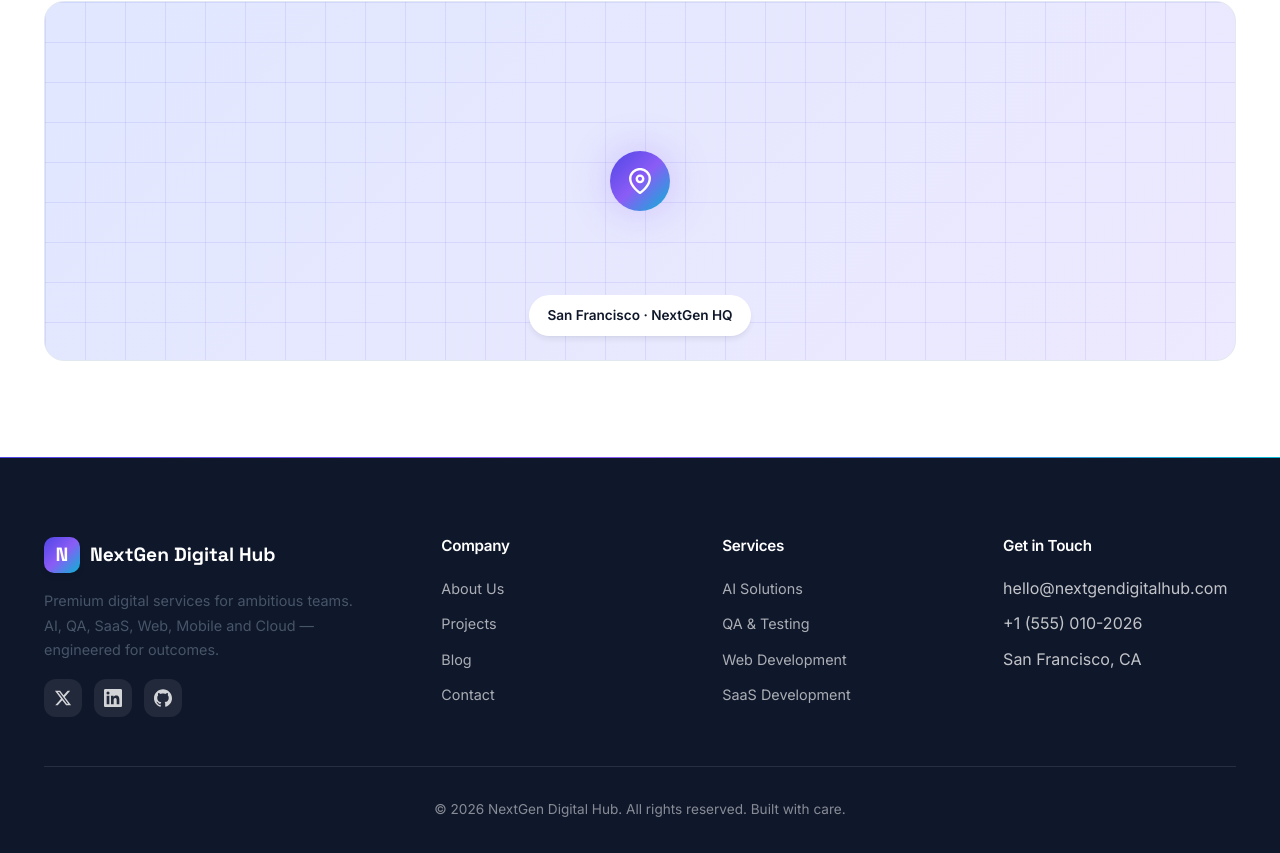
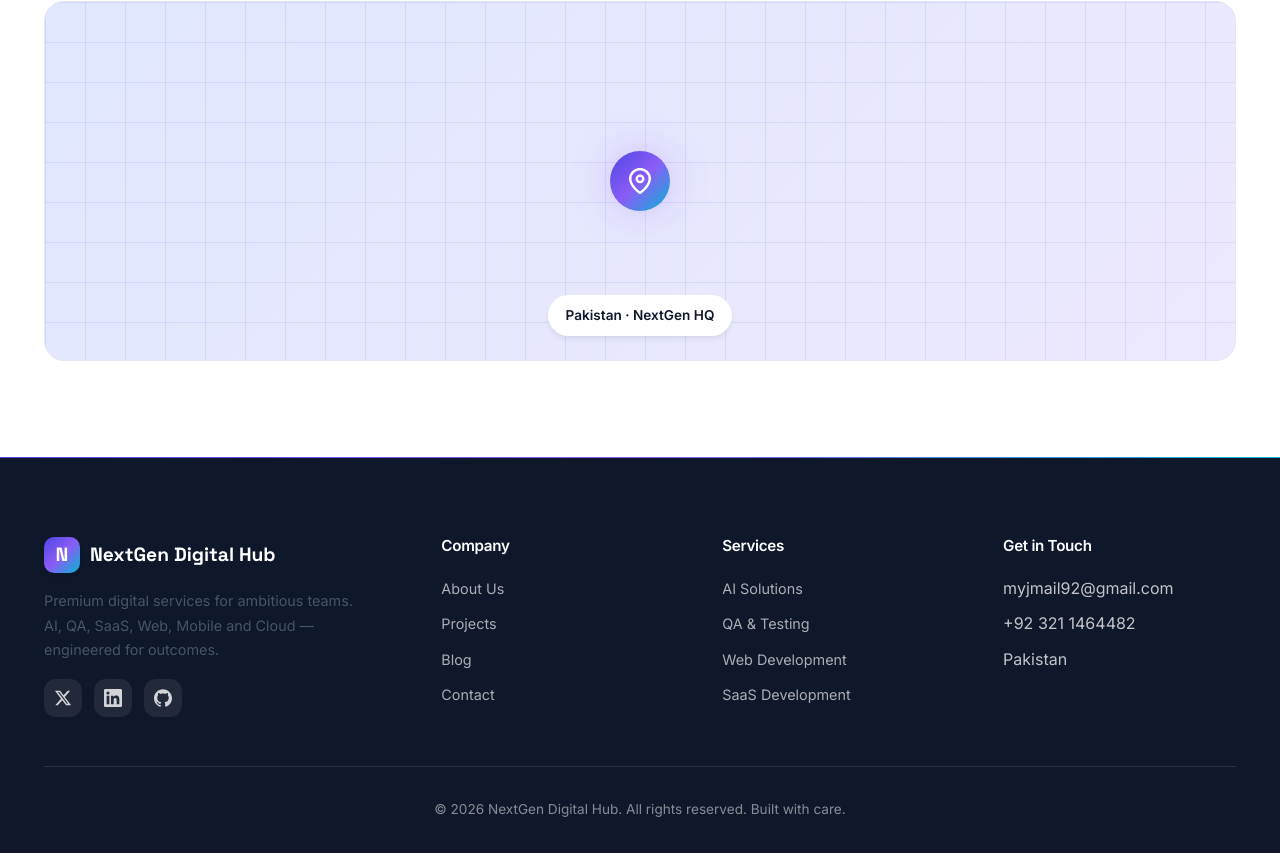
Before and after one commit to Abdul102/nextgen-digital-hub, a Next.js app: page /contact in a window 1280 px wide. Shown: the part 1239-2092 px from the top of the page. Built offline with nearby package versions, Linux system fonts and the light colour scheme.

Commit message:
Add CEO photo and update contact info

```diff
--- a/app/components/Footer.js
+++ b/app/components/Footer.js
@@ -46,9 +46,9 @@
           <div>
             <h4>Get in Touch</h4>
             <ul className="footer-links">
-              <li>hello@nextgendigitalhub.com</li>
-              <li>+1 (555) 010-2026</li>
-              <li>San Francisco, CA</li>
+              <li>myjmail92@gmail.com</li>
+              <li>+92 321 1464482</li>
+              <li>Pakistan</li>
             </ul>
           </div>
         </div>
--- a/app/contact/page.js
+++ b/app/contact/page.js
@@ -28,10 +28,10 @@
                 <h3>Talk to us</h3>
                 <p className="info-text">Whether it's a new product, a rescue project, or just an idea — we'd love to hear about it.</p>
                 {[
-                  { label: 'Email', value: 'hello@nextgendigitalhub.com', icon: <svg width="20" height="20" viewBox="0 0 24 24" fill="none" stroke="currentColor" strokeWidth="2"><path d="M4 4h16c1.1 0 2 .9 2 2v12c0 1.1-.9 2-2 2H4c-1.1 0-2-.9-2-2V6c0-1.1.9-2 2-2z"/><path d="M22 6l-10 7L2 6"/></svg> },
-                  { label: 'Phone', value: '+1 (555) 010-2026', icon: <svg width="20" height="20" viewBox="0 0 24 24" fill="none" stroke="currentColor" strokeWidth="2"><path d="M22 16.92v3a2 2 0 0 1-2.18 2 19.79 19.79 0 0 1-8.63-3.07 19.5 19.5 0 0 1-6-6 19.79 19.79 0 0 1-3.07-8.67A2 2 0 0 1 4.11 2h3a2 2 0 0 1 2 1.72 12.84 12.84 0 0 0 .7 2.81 2 2 0 0 1-.45 2.11L8.09 9.91a16 16 0 0 0 6 6l1.27-1.27a2 2 0 0 1 2.11-.45 12.84 12.84 0 0 0 2.81.7A2 2 0 0 1 22 16.92z"/></svg> },
-                  { label: 'Office', value: 'San Francisco, California, USA', icon: <svg width="20" height="20" viewBox="0 0 24 24" fill="none" stroke="currentColor" strokeWidth="2"><path d="M21 10c0 7-9 13-9 13s-9-6-9-13a9 9 0 0 1 18 0z"/><circle cx="12" cy="10" r="3"/></svg> },
-                  { label: 'Hours', value: 'Mon – Fri, 9am – 6pm PT', icon: <svg width="20" height="20" viewBox="0 0 24 24" fill="none" stroke="currentColor" strokeWidth="2"><circle cx="12" cy="12" r="10"/><path d="M12 6v6l4 2"/></svg> }
+                  { label: 'Email', value: 'myjmail92@gmail.com', icon: <svg width="20" height="20" viewBox="0 0 24 24" fill="none" stroke="currentColor" strokeWidth="2"><path d="M4 4h16c1.1 0 2 .9 2 2v12c0 1.1-.9 2-2 2H4c-1.1 0-2-.9-2-2V6c0-1.1.9-2 2-2z"/><path d="M22 6l-10 7L2 6"/></svg> },
+                  { label: 'Phone', value: '+92 321 1464482', icon: <svg width="20" height="20" viewBox="0 0 24 24" fill="none" stroke="currentColor" strokeWidth="2"><path d="M22 16.92v3a2 2 0 0 1-2.18 2 19.79 19.79 0 0 1-8.63-3.07 19.5 19.5 0 0 1-6-6 19.79 19.79 0 0 1-3.07-8.67A2 2 0 0 1 4.11 2h3a2 2 0 0 1 2 1.72 12.84 12.84 0 0 0 .7 2.81 2 2 0 0 1-.45 2.11L8.09 9.91a16 16 0 0 0 6 6l1.27-1.27a2 2 0 0 1 2.11-.45 12.84 12.84 0 0 0 2.81.7A2 2 0 0 1 22 16.92z"/></svg> },
+                  { label: 'Office', value: 'Pakistan', icon: <svg width="20" height="20" viewBox="0 0 24 24" fill="none" stroke="currentColor" strokeWidth="2"><path d="M21 10c0 7-9 13-9 13s-9-6-9-13a9 9 0 0 1 18 0z"/><circle cx="12" cy="10" r="3"/></svg> },
+                  { label: 'Hours', value: 'Mon – Sat, 9am – 6pm PKT', icon: <svg width="20" height="20" viewBox="0 0 24 24" fill="none" stroke="currentColor" strokeWidth="2"><circle cx="12" cy="12" r="10"/><path d="M12 6v6l4 2"/></svg> }
                 ].map((r) => (
                   <div className="info-row" key={r.label}>
                     <div className="icon-wrap">{r.icon}</div>
@@ -47,7 +47,7 @@
                 <svg width="26" height="26" viewBox="0 0 24 24" fill="none" stroke="currentColor" strokeWidth="2.2"><path d="M21 10c0 7-9 13-9 13s-9-6-9-13a9 9 0 0 1 18 0z"/><circle cx="12" cy="10" r="3"/></svg>
               </div>
               <div style={{ position: 'absolute', bottom: 24, background: 'white', padding: '10px 18px', borderRadius: 999, fontSize: '0.85rem', fontWeight: 600, boxShadow: 'var(--shadow)', color: 'var(--text)' }}>
-                San Francisco · NextGen HQ
+                Pakistan · NextGen HQ
               </div>
             </div>
           </Reveal>
```
Also changed, not shown: public/images/ceo.png (added).
